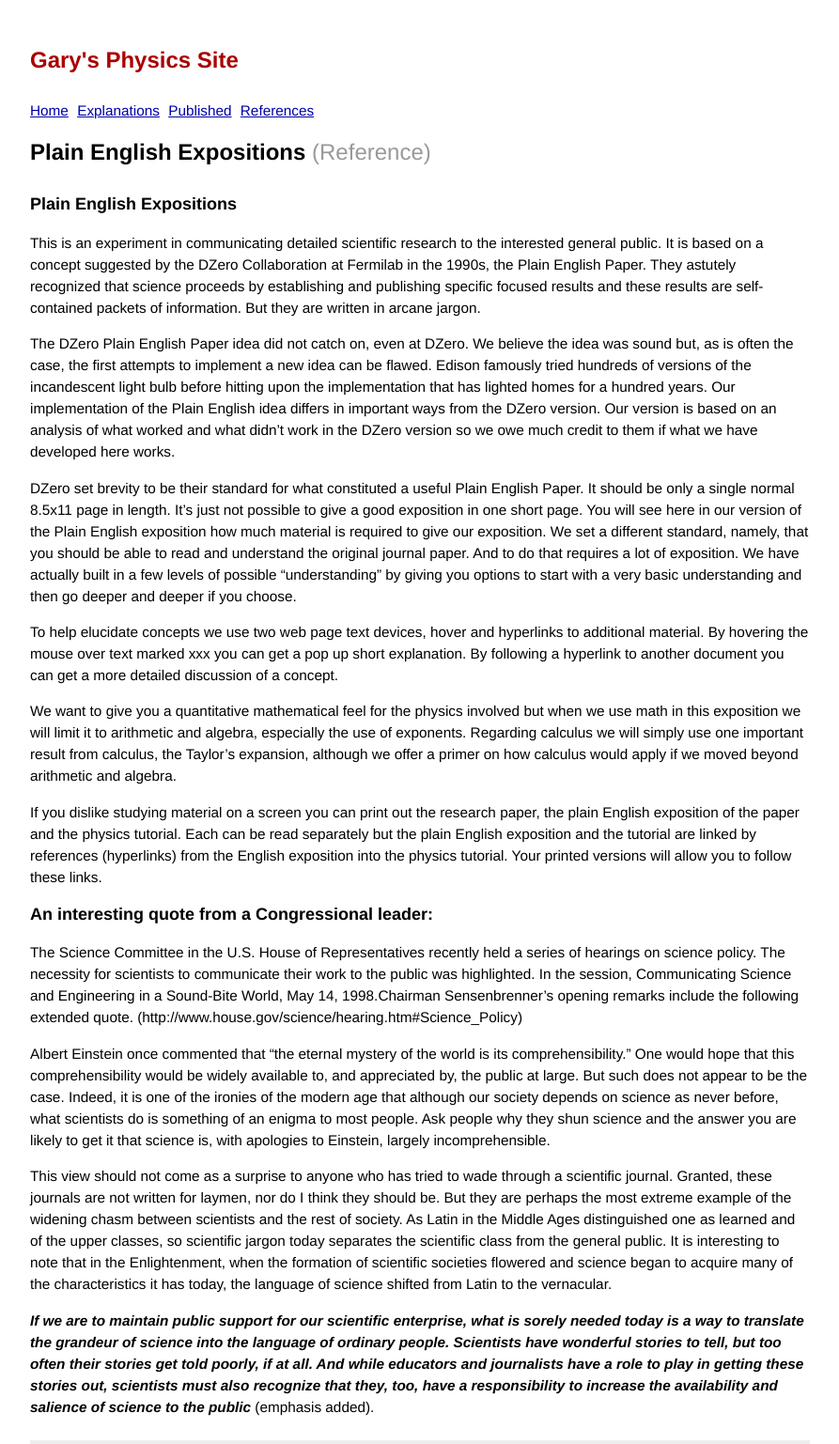
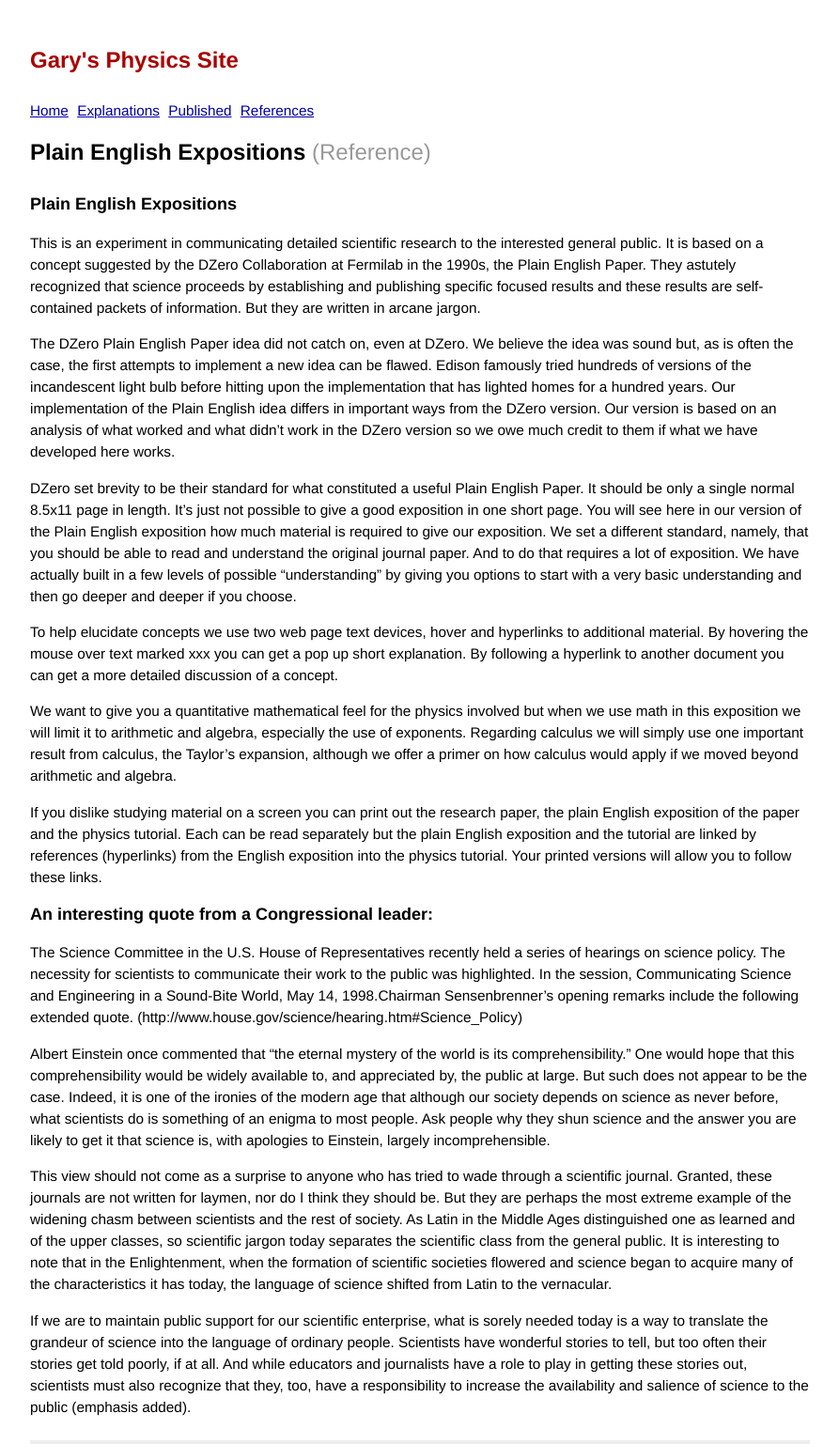
Before and after one commit to grbfacet/facet, a Jekyll site: the page built from plain-english-papers.md, in a window 1280 px wide. Shown: the whole page at 94% size, without its empty margins (193-1086 px from the left). Built offline with Jekyll 4.4.1, drawn with Linux system fonts in a browser that asks for light colours.

Commit message:
Fix blockquote

```diff
--- a/plain-english-papers.md
+++ b/plain-english-papers.md
@@ -29,5 +29,4 @@
 
 This view should not come as a surprise to anyone who has tried to wade through a scientific journal. Granted, these journals are not written for laymen, nor do I think they should be. But they are perhaps the most extreme example of the widening chasm between scientists and the rest of society. As Latin in the Middle Ages distinguished one as learned and of the upper classes, so scientific jargon today separates the scientific class from the general public. It is interesting to note that in the Enlightenment, when the formation of scientific societies flowered and science began to acquire many of the characteristics it has today, the language of science shifted from Latin to the vernacular.
 
-**_If we are to maintain public support for our scientific enterprise, what is sorely needed today is a way to translate the grandeur of science into the language of ordinary people. Scientists have wonderful stories to tell, but too often their stories get told poorly, if at all. And while educators and journalists have a role to play in getting these stories out, scientists must also recognize that they, too, have a responsibility to increase the availability and salience of science to the public_**
-(emphasis added).
+> If we are to maintain public support for our scientific enterprise, what is sorely needed today is a way to translate the grandeur of science into the language of ordinary people. Scientists have wonderful stories to tell, but too often their stories get told poorly, if at all. And while educators and journalists have a role to play in getting these stories out, scientists must also recognize that they, too, have a responsibility to increase the availability and salience of science to the public (emphasis added).
```
